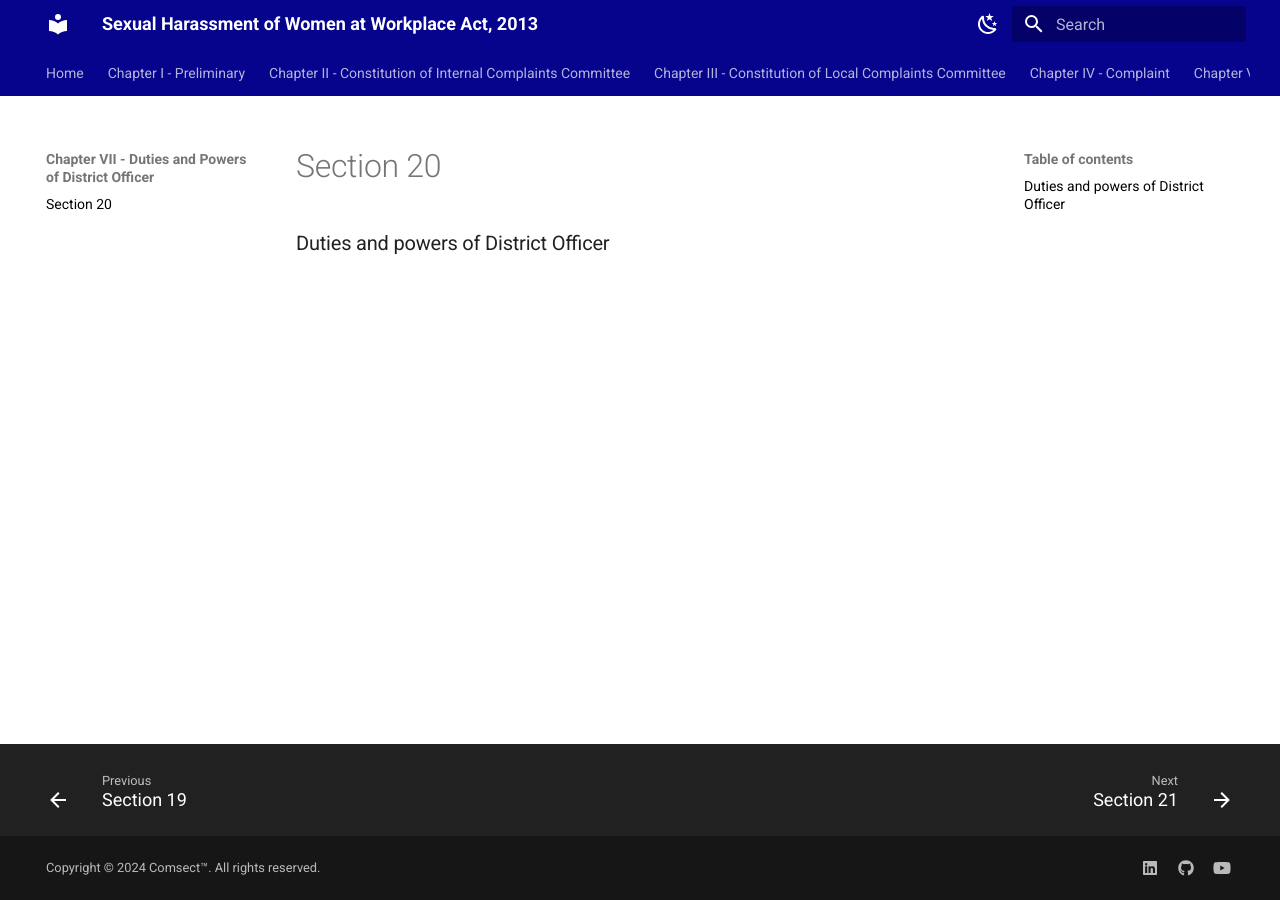
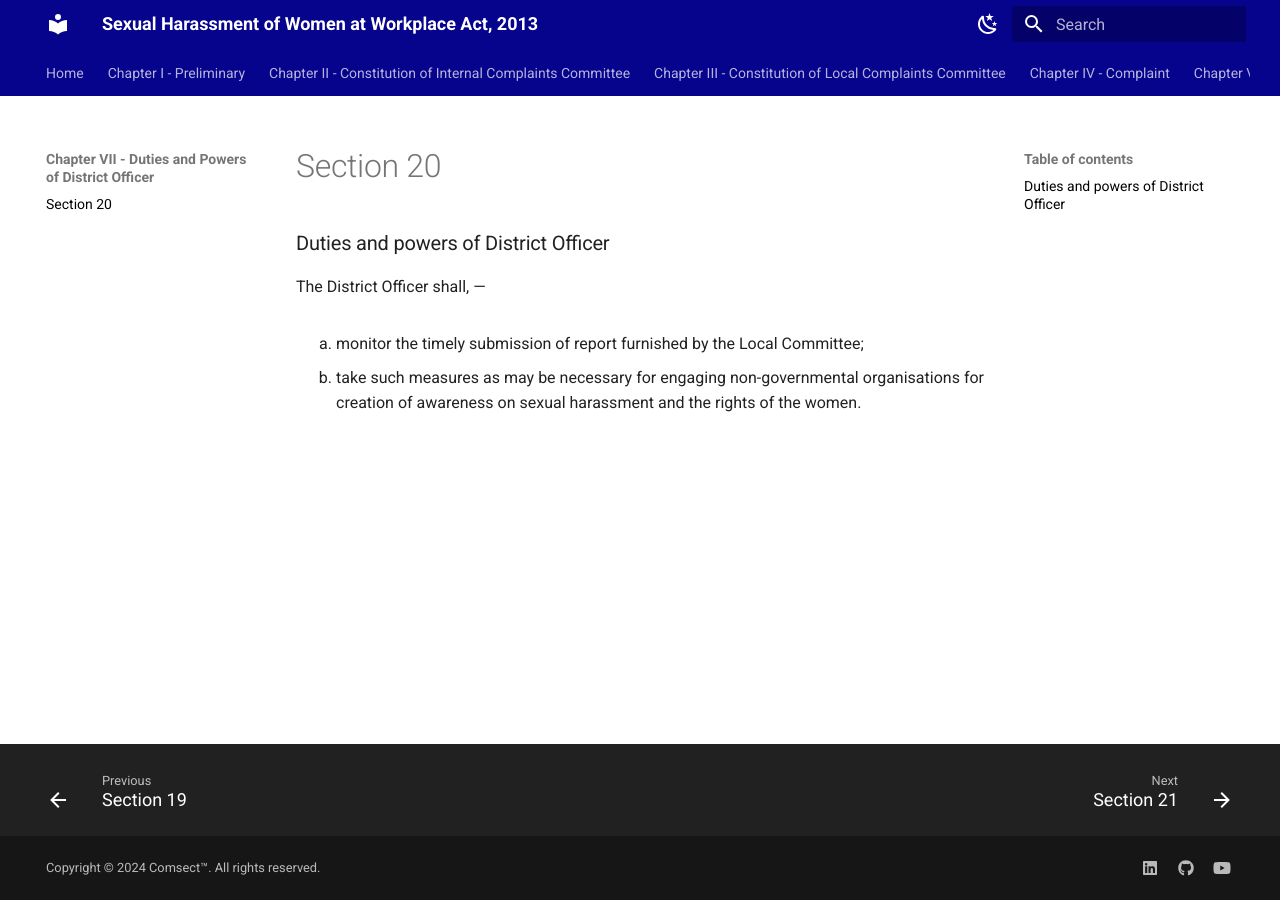
Before and after one commit to comsect/posh-act, an MkDocs documentation site: the page built from docs/en/20.md, in a window 1280 px wide. Built offline with MkDocs 1.6.1 and Material for MkDocs 9.7.7, drawn with Linux system fonts in a browser that asks for light colours.

Commit message:
add section twenty

```diff
--- a/docs/en/20.md
+++ b/docs/en/20.md
@@ -2,4 +2,23 @@
 description: Duties and powers of District Officer
 ---
 
+<style>
+    ol.outer-list {
+        list-style-type: lower-alpha;
+    }
+    ol.outer-list ol.inner-list {
+        list-style-type: lower-alpha;
+    }
+</style>
+
 ### Duties and powers of District Officer
+
+<div style="text-align: justify">
+
+The District Officer shall, —
+<ol class="outer-list">
+<ol class="innerlist">
+    <li> monitor the timely submission of report furnished by the Local Committee;
+    <li> take such measures as may be necessary for engaging non-governmental organisations for creation of awareness on sexual harassment and the rights of the women.
+</ol>
+</ol>
```
